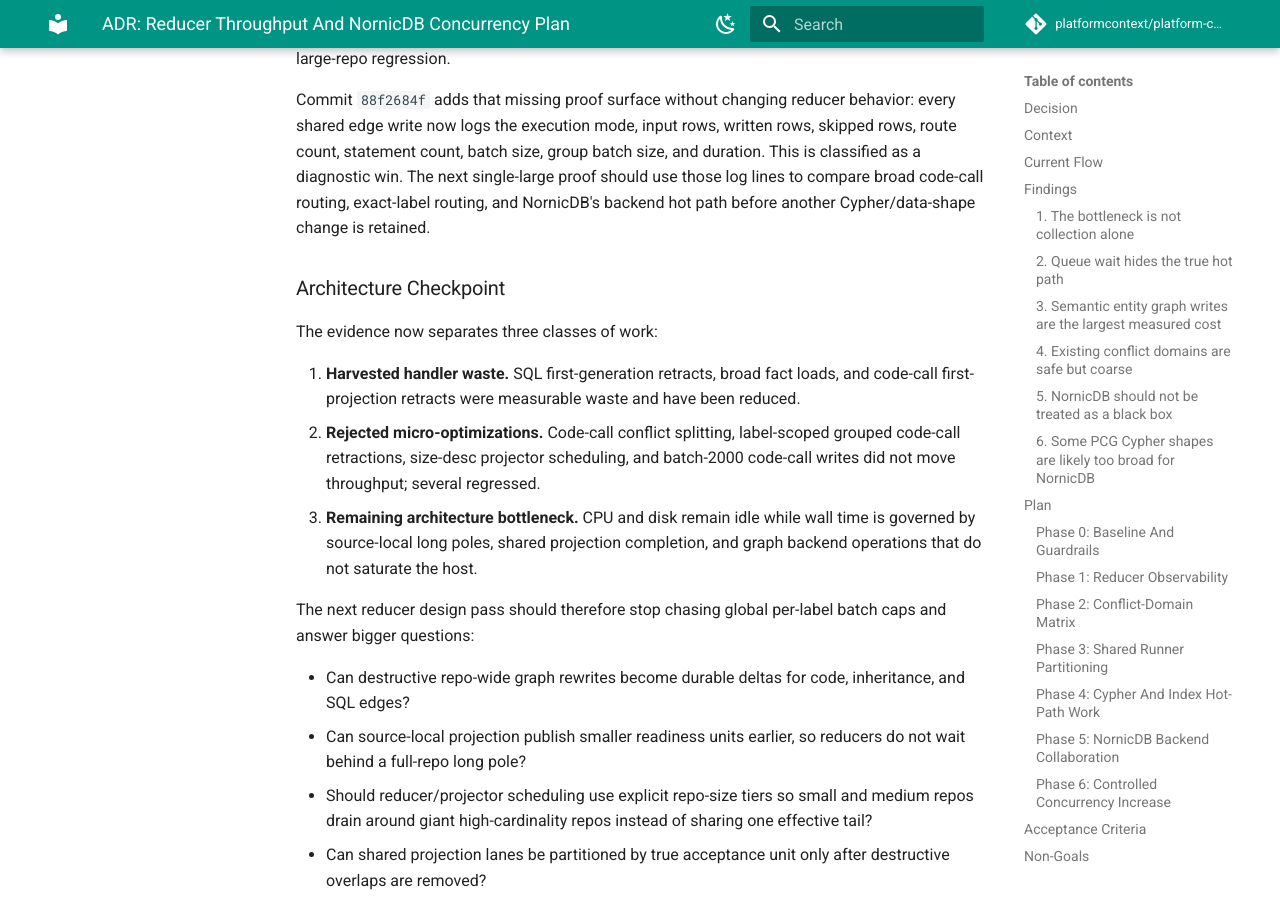
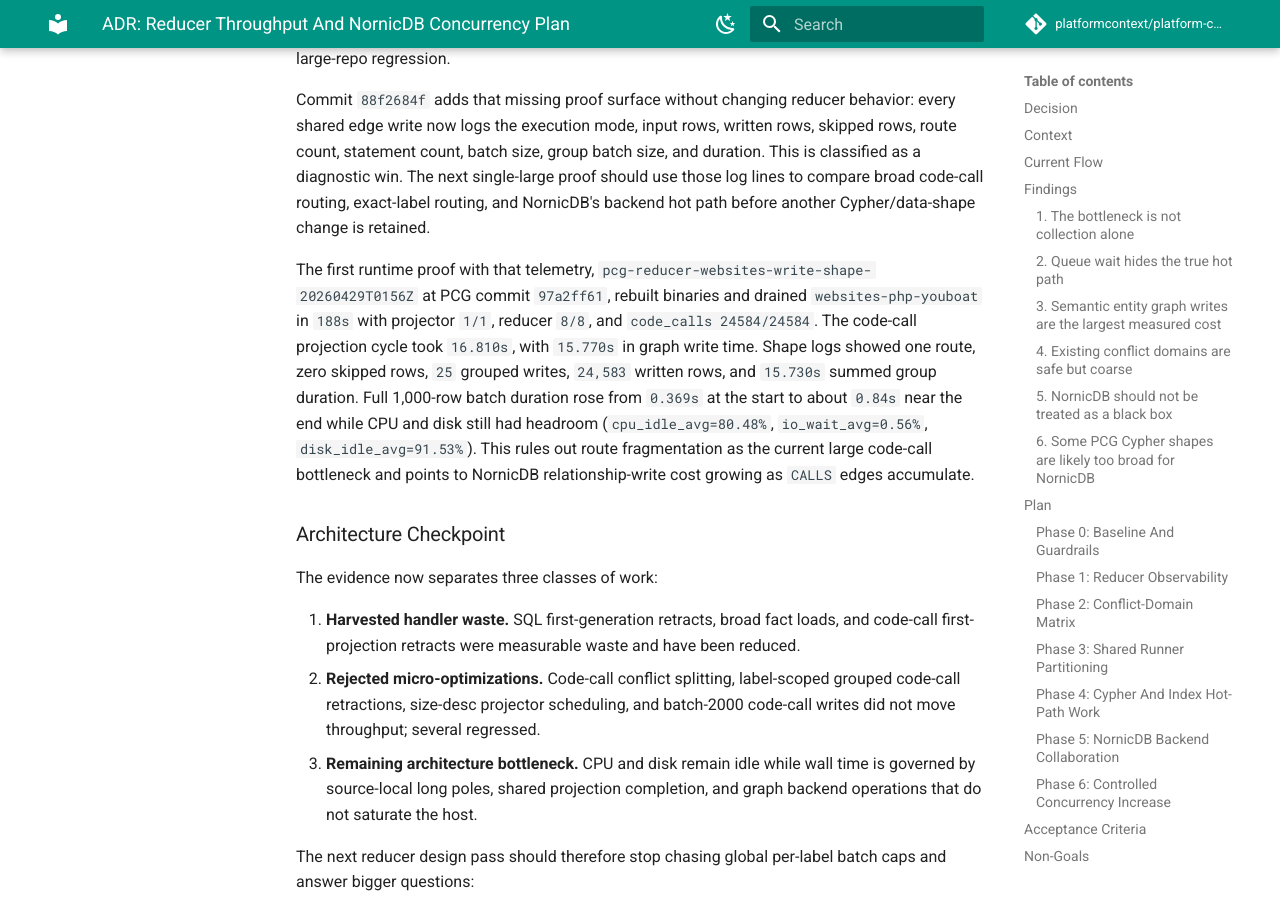
Before and after one commit to platformcontext/platform-context-graph, an MkDocs documentation site: the page built from docs/docs/adrs/2026-04-28-reducer-throughput-and-nornicdb-concurrency-plan.md, in a window 1280 px wide and 900 px high, scrolled down 32898 px. Built offline with MkDocs 1.6.1 and Material for MkDocs 9.7.7, drawn with Linux system fonts in a browser that asks for light colours; comment, search, counter and statistics services are not loaded; some of the changed text lies outside the part shown.

Commit message:
docs(adr): record write-shape proof

```diff
--- a/docs/docs/adrs/2026-04-28-reducer-throughput-and-nornicdb-concurrency-plan.md
+++ b/docs/docs/adrs/2026-04-28-reducer-throughput-and-nornicdb-concurrency-plan.md
@@ -1357,6 +1357,19 @@ single-large proof should use those log lines to compare broad code-call
 routing, exact-label routing, and NornicDB's backend hot path before another
 Cypher/data-shape change is retained.
 
+The first runtime proof with that telemetry,
+`pcg-reducer-websites-write-shape-20260429T0156Z` at PCG commit `97a2ff61`,
+rebuilt binaries and drained `websites-php-youboat` in `188s` with projector
+`1/1`, reducer `8/8`, and `code_calls 24584/24584`. The code-call projection
+cycle took `16.810s`, with `15.770s` in graph write time. Shape logs showed
+one route, zero skipped rows, `25` grouped writes, `24,583` written rows, and
+`15.730s` summed group duration. Full 1,000-row batch duration rose from
+`0.369s` at the start to about `0.84s` near the end while CPU and disk still
+had headroom (`cpu_idle_avg=80.48%`, `io_wait_avg=0.56%`,
+`disk_idle_avg=91.53%`). This rules out route fragmentation as the current
+large code-call bottleneck and points to NornicDB relationship-write cost
+growing as `CALLS` edges accumulate.
+
 ### Architecture Checkpoint
 
 The evidence now separates three classes of work:
@@ -1443,6 +1456,6 @@ remain idle-heavy.
 | Conflict matrix | Planned | Current conflict routing is safe but coarse | Map true conflict unit per reducer domain |
 | Shared runner partitioning | Planned | Code-call and repo-dependency lanes still have global behavior | Partition by acceptance unit or repo scope |
 | Cypher/index pilot | Planned | SQL and semantic paths show broad anchors and scan risk | Start with SQL relationship materialization |
-| NornicDB backend proof | In progress | NornicDB runtime-branch commit `9369a40` proves the no-return `UNWIND MATCH MATCH MERGE rel SET rel...` code-call shape has a batch-chain contract; 512-row local microbench improved from `2260916375 ns/op` fallback to `1386075 ns/op` patched, but the combined PCG routing proof regressed single-large wall to `193s` with `15.648s` code-call write time. PCG commit `88f2684f` adds shared edge write-shape logs for execution mode, rows, routes, statement count, batch sizes, and duration. | Keep backend regression coverage, keep PCG exact-label routing reverted, and run a single-large diagnostic proof that extracts statement-count/data-shape evidence before another runtime query-shape change |
+| NornicDB backend proof | In progress | NornicDB runtime-branch commit `9369a40` proves the no-return `UNWIND MATCH MATCH MERGE rel SET rel...` code-call shape has a batch-chain contract; 512-row local microbench improved from `2260916375 ns/op` fallback to `1386075 ns/op` patched, but the combined PCG routing proof regressed single-large wall to `193s` with `15.648s` code-call write time. PCG commit `88f2684f` adds shared edge write-shape logs. Run `pcg-reducer-websites-write-shape-20260429T0156Z` at `97a2ff61` drained healthy in `188s`; shape logs showed one code-call route, zero skipped rows, `25` grouped writes, `24,583` rows, and rising full-batch durations from `0.369s` to about `0.84s`. | Keep PCG exact-label routing reverted; focus next on NornicDB relationship-write/index/validation slope for accumulated `CALLS` edges before another PCG query-shape change |
 | Concurrency proof | Planned | `8` workers completed healthy but too slowly | Test `16` workers only after telemetry and conflict fixes |
 | Full-corpus acceptance | Planned | Baseline `7h43m40s` is unacceptable | Re-run full corpus after smaller proof ladder passes |
```
